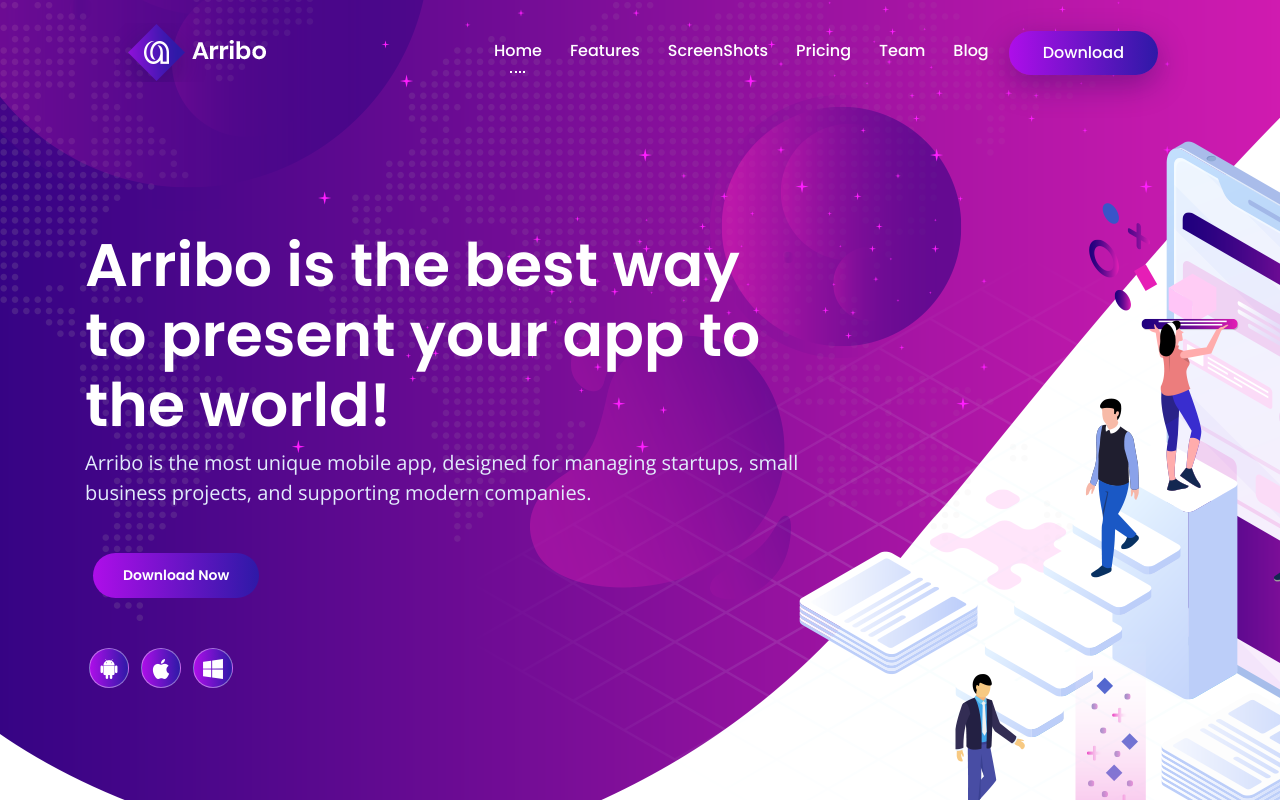
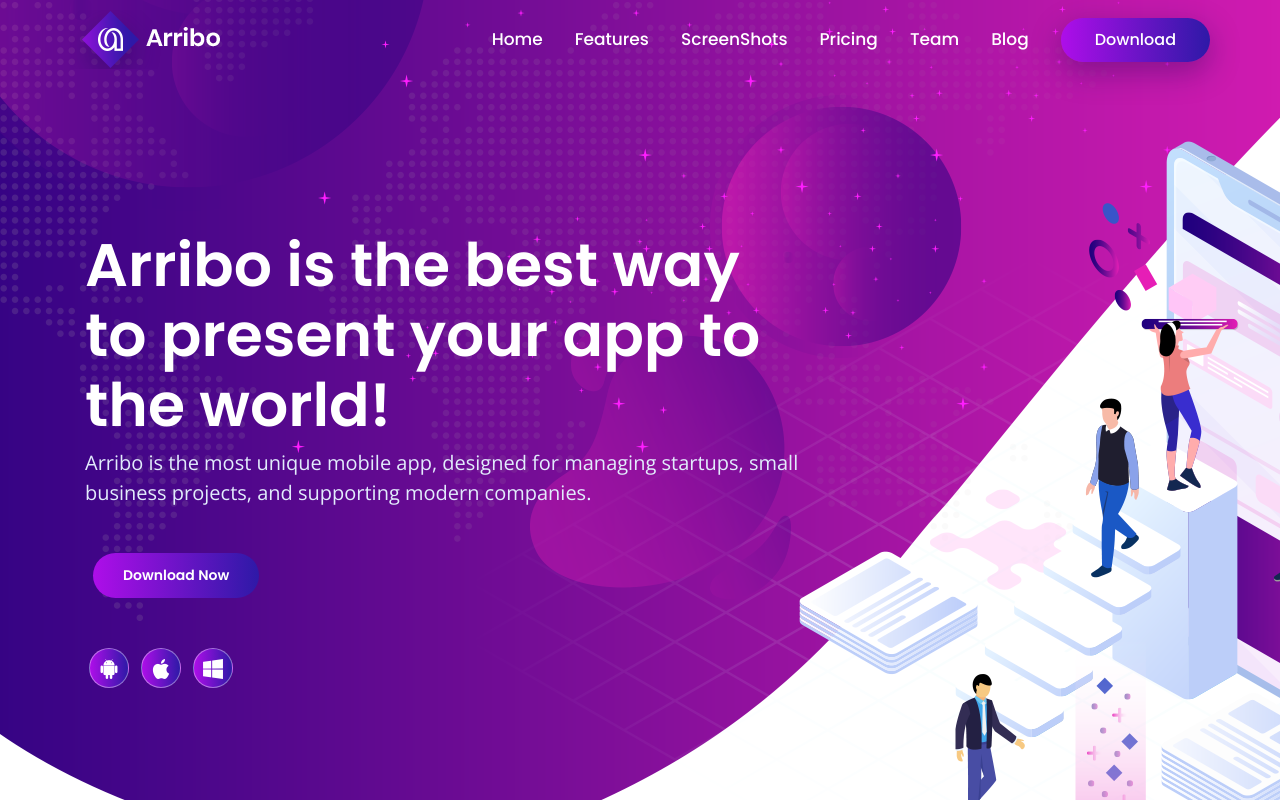
Before and after one commit to Amir-Mohseni/Aribo, a React (Create React App) app: page / in a window 1280 px wide. Shown: the top 800 px of the page. Built offline with nearby package versions, Linux system fonts and the light colour scheme.

Commit message:
Header functionality fixed

```diff
--- a/package.json
+++ b/package.json
@@ -17,6 +17,7 @@
     "react-dom": "^17.0.2",
     "react-scripts": "4.0.3",
     "react-scroll": "^1.8.2",
+    "react-slick": "^0.28.1",
     "typescript": "^4.1.2",
     "web-vitals": "^1.0.1"
   },
--- a/src/App.css
+++ b/src/App.css
@@ -1,3 +1,147 @@
 .App {
   text-align: center;
 }
+
+header#header {
+  background: transparent;
+  padding: 10px 0 !important;
+}
+
+header#header.sticky {
+  position: sticky;
+  background: -webkit-gradient( linear, left top, right top, from(#20007e), to(#e61eb6));
+    background: linear-gradient(
+90deg
+, #20007e 0%, #e61eb6 100%);
+}
+
+.logo {
+  z-index: 10;
+}
+
+nav.navbar {
+  padding: 0;
+}
+
+header .container {
+  padding: 0;
+}
+
+nav.navbar .container {
+  display: flex;
+  justify-content: space-between;
+}
+
+.navbar-toggler {
+  display: none;
+  color: #fff;
+  z-index: 10;
+}
+
+.nvabar-links .navbar-ul {
+  display: flex;
+  align-items: center;
+}
+
+/* .navbar-ul .nav-item {
+  display: flex;
+} */
+
+.nav-item .download-btn {
+  padding: 0 6px;
+}
+
+.download-btn .nav-link {
+  -webkit-box-shadow: 0px 10px 30px 0px rgb(21 10 82 / 35%);
+  box-shadow: 0px 10px 30px 0px rgb(21 10 82 / 35%);
+  background: -webkit-gradient(linear, right top, left top, from(#2e19a7), to(#ae0ee9));
+  background: linear-gradient(to left, #2e19a7, #ae0ee9);
+  border-radius: 25px;
+  padding: 10px 34px;
+  background-size: 100% auto;
+  color: #fff;
+  font-weight: 500;
+  position: relative;
+  font-size: 16px;
+  text-decoration: none;
+  outline: none;
+}
+
+.nav-link {
+  color: #fff;
+  font-size: 17px;
+  font-weight: 500;
+}
+
+.mobile-nav {
+  position: fixed;
+  top: 0;
+  left: 0;
+  right: 0;
+  bottom: 0;
+
+  background: -webkit-gradient( linear, left top, right top, from(#20007e), to(#e61eb6));
+    background: linear-gradient(
+  90deg
+  , #20007e 0%, #e61eb6 100%);
+
+  display: flex;
+  justify-content: center;
+  align-items: center;
+}
+
+.d-none {
+  display: none;
+}
+
+.showMobileNav {
+  animation: showMobileNav 0.4s ease forwards;
+}
+
+.hideMobileNav {
+  animation: hideMobileNav 0.4s ease forwards;
+}
+
+.mobile-nav .navbar-ul {
+  display: flex;
+  flex-direction: column;
+  justify-content: center;
+  align-items: center;
+}
+
+.mobile-nav .navbar-ul li {
+  margin: 25px 0;
+}
+
+@keyframes showMobileNav {
+
+  0% {
+    transform: translateY(-100vh);
+  }
+
+  100% {
+    transform: translateY(0);
+  }
+}
+
+@keyframes hideMobileNav {
+
+  0% {
+    transform: translateY(0);
+  }
+
+  100% {
+    transform: translateY(-100vh);
+  }
+}
+
+@media( max-width: 1000px ){
+
+  .navbar-toggler {
+    display: block;
+  }
+
+  .nvabar-links .navbar-ul {
+    display: none;
+  }
+}
--- a/src/components/Header.tsx
+++ b/src/components/Header.tsx
@@ -1,50 +1,146 @@
-import React from "react";
-import Logo from '../assets/images/logo.png'
+import React, { useEffect } from "react";
+import Logo from "../assets/images/logo.png";
 
 // interface Props {}
 
 export default function Header() {
+  useEffect(() => {
+    const header = document.querySelector("header#header");
+
+    window.addEventListener("scroll", (e) => {
+      if (window.scrollY > 200) {
+        if (!header?.classList.contains("sticky"))
+          header?.classList.add("sticky");
+      } else {
+        if (header?.classList.contains("sticky"))
+          header?.classList.remove("sticky");
+      }
+    });
+  }, []);
+
+  const toggleMobileNav = (): void => {
+
+    const mobileNav = document.querySelector('.mobile-nav')
+
+    if( mobileNav?.classList.contains('d-none') ) mobileNav.classList.remove('d-none')
+
+    if( mobileNav?.classList.contains('hideMobileNav') ){
+
+        mobileNav?.classList.remove('hideMobileNav')
+        mobileNav?.classList.add('showMobileNav')
+
+    } else if ( mobileNav?.classList.contains('showMobileNav') ){
+
+        mobileNav?.classList.remove('showMobileNav')
+        mobileNav?.classList.add('hideMobileNav')
+
+    }
+
+  }
+
   return (
     <header id="header">
       <div className="container">
-        <nav className="navbar navbar-expand-lg">
+        <nav className="navbar">
           <div className="container">
-
             {/* Logo */}
-                <a className="logo" href="/#"><img src={Logo} alt="logo" /></a>
-                <button className="navbar-toggler" type="button" data-toggle="collapse" data-target="#navbarContent" aria-controls="navbarContent" aria-expanded="false" aria-label="Toggle navigation">
-                    <span className="icon-bar"><i className="icofont-navigation-menu"></i></span>
-                </button>
+            <a className="logo" href="/#">
+              <img src={Logo} alt="logo" />
+            </a>
 
             {/* navbar links */}
-                <div className="collapse navbar-collapse" id="navbarContent">
-                    <ul className="navbar-nav ml-auto">
+            <div className="nvabar-links">
+              <ul className="navbar-ul">
                 <li className="nav-item">
-                            <a className="nav-link active" href="/#" data-scroll-nav="0">Home</a>
+                  <a className="nav-link active" href="/#" >
+                    Home
+                  </a>
                 </li>
                 <li className="nav-item">
-                            <a className="nav-link" href="/#" data-scroll-nav="1">Features</a>
+                  <a className="nav-link" href="/#" >
+                    Features
+                  </a>
                 </li>
                 <li className="nav-item">
-                            <a className="nav-link" href="/#" data-scroll-nav="2">ScreenShots</a>
+                  <a className="nav-link" href="/#" >
+                    ScreenShots
+                  </a>
                 </li>
                 <li className="nav-item">
-                            <a className="nav-link" href="/#" data-scroll-nav="3">Pricing</a>
+                  <a className="nav-link" href="/#" >
+                    Pricing
+                  </a>
                 </li>
                 <li className="nav-item">
-                            <a className="nav-link" href="/#" data-scroll-nav="4">Team</a>
+                  <a className="nav-link" href="/#" >
+                    Team
+                  </a>
                 </li>
                 <li className="nav-item">
-                            <a className="nav-link" href="/#">Blog</a>
+                  <a className="nav-link" href="/#">
+                    Blog
+                  </a>
                 </li>
-                        <li className="nav-item download-btn">
-                            <a className="nav-link" href="/#" data-scroll-nav="5">Download</a>
+                <li className="nav-item download-btn ml-3">
+                  <a className="nav-link" href="/#" >
+                    Download
+                  </a>
                 </li>
               </ul>
             </div>
 
+            <button className="navbar-toggler" type="button" onClick={toggleMobileNav}>
+              <span className="icon-bar">
+                <i className="icofont-navigation-menu"></i>
+              </span>
+            </button>
+
+          </div>
+
+          {/* Mobile Navbar */}
+          <div className="mobile-nav d-none hideMobileNav">
+            <ul className="navbar-ul ">
+
+              <li className="nav-item download-btn ml-3">
+                <a className="nav-link" href="/#" >
+                  Download
+                </a>
+              </li>
+              <li className="nav-item">
+                <a className="nav-link active" href="/#" >
+                  Home
+                </a>
+              </li>
+              <li className="nav-item">
+                <a className="nav-link" href="/#" >
+                  Features
+                </a>
+              </li>
+              <li className="nav-item">
+                <a className="nav-link" href="/#" >
+                  ScreenShots
+                </a>
+              </li>
+              <li className="nav-item">
+                <a className="nav-link" href="/#" >
+                  Pricing
+                </a>
+              </li>
+              <li className="nav-item">
+                <a className="nav-link" href="/#" >
+                  Team
+                </a>
+              </li>
+              <li className="nav-item">
+                <a className="nav-link" href="/#">
+                  Blog
+                </a>
+              </li>
+
+            </ul>
           </div>
         </nav>
       </div>
-  </header>);
+    </header>
+  );
 }
```
Also changed, not shown: 2 other files (tests, documents, lock files or other folders). Lines whose indentation alone changed are shown as unchanged.
